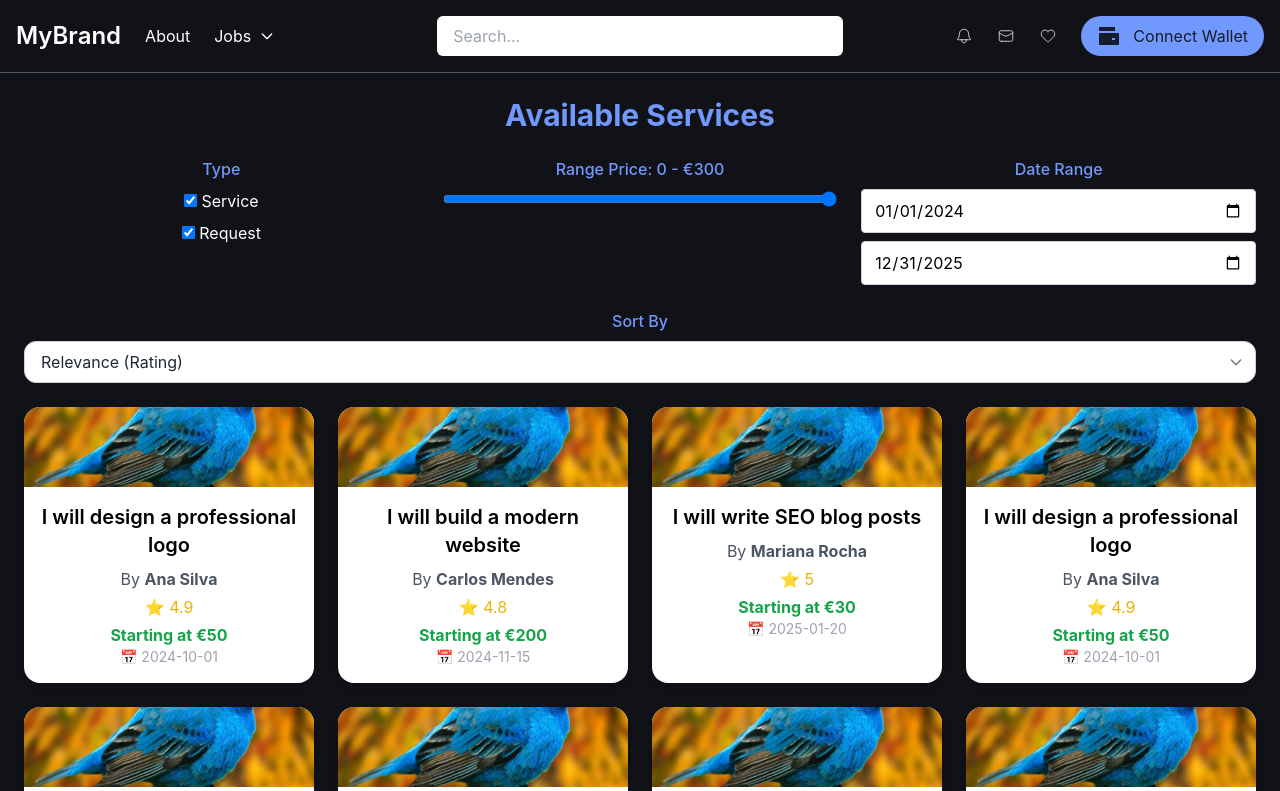
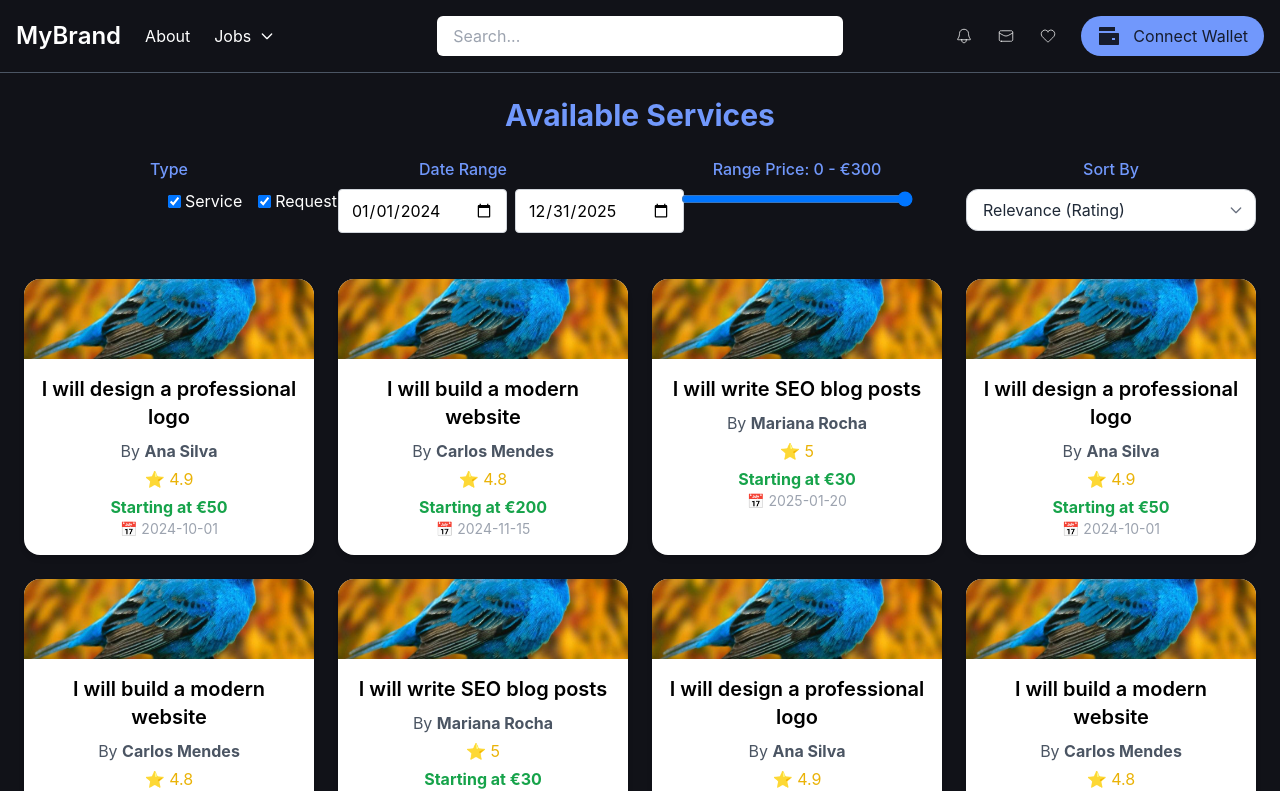
Before and after one commit to QuaNilo/freelance-marketplace-fe, a React (Create React App) app: page / in a window 1280 px wide. Shown: the top 791 px of the page. Built offline with nearby package versions, Linux system fonts and the light colour scheme.

Commit message:
Updated jobs filters

```diff
--- a/src/screens/jobs.tsx
+++ b/src/screens/jobs.tsx
@@ -166,27 +166,50 @@ const JobsPage = () => {
       <h1 className="text-3xl text-primary font-bold mb-6">Available Services</h1>
 
       {/* Filters */}
-      <div className="mb-6 grid grid-cols-1 sm:grid-cols-2 md:grid-cols-3 gap-6">
+      <div className="mb-6 grid grid-cols-1 sm:grid-cols-2 md:grid-cols-4 gap-6">
         {/* Type */}
         <div>
           <label className="block text-primary font-medium mb-2">Type</label>
-          <div className="flex text-white flex-col gap-2">
-            <label>
+          <div className="flex text-white flex-row gap-4 ml-36">
+            <label className="flex items-center gap-1">
               <input
                 type="checkbox"
                 checked={selectedTypes.includes("service")}
                 onChange={() => handleTypeChange("service")}
-              />{" "}
+              />
               Service
             </label>
-            <label>
+            <label className="flex items-center gap-1">
               <input
                 type="checkbox"
                 checked={selectedTypes.includes("request")}
                 onChange={() => handleTypeChange("request")}
-              />{" "}
+              />
               Request
             </label>
+          </div>
+        </div>
+
+        {/* Date */}
+        <div className="mr-10">
+          <label className="block text-primary font-medium mb-2">Date Range</label>
+          <div className="flex flex-row gap-2">
+            <input
+              type="date"
+              value={dateRange[0]}
+              onChange={(e) =>
+                setDateRange([e.target.value, dateRange[1]])
+              }
+              className="border border-gray-300 rounded px-3 py-2 w-full"
+            />
+            <input
+              type="date"
+              value={dateRange[1]}
+              onChange={(e) =>
+                setDateRange([dateRange[0], e.target.value])
+              }
+              className="border border-gray-300 rounded px-3 py-2 w-full"
+            />
           </div>
         </div>
 
@@ -202,32 +225,8 @@ const JobsPage = () => {
             step={10}
             value={maxPrice}
             onChange={(e) => setMaxPrice(parseInt(e.target.value))}
-            className="w-full"
+            className="w-4/5"
           />
-        </div>
-
-        {/* Date */}
-        <div>
-          <label className="block text-primary font-medium mb-2">Date Range</label>
-          <div className="flex flex-col gap-2">
-            <input
-              type="date"
-              value={dateRange[0]}
-              onChange={(e) =>
-                setDateRange([e.target.value, dateRange[1]])
-              }
-              className="border border-gray-300 rounded px-3 py-2"
-            />
-            <input
-              type="date"
-              value={dateRange[1]}
-              onChange={(e) =>
-                setDateRange([dateRange[0], e.target.value])
-              }
-              className="border border-gray-300 rounded px-3 py-2"
-            />
-          </div>
-        </div>
         </div>
 
         {/* Sorter */}
@@ -257,6 +256,7 @@ const JobsPage = () => {
             </div>
           </div>
         </div>
+      </div>
 
       {/* Cards */}
       <div className="grid grid-cols-1 sm:grid-cols-2 md:grid-cols-4 gap-6">
```
Lines whose indentation alone changed are shown as unchanged.
